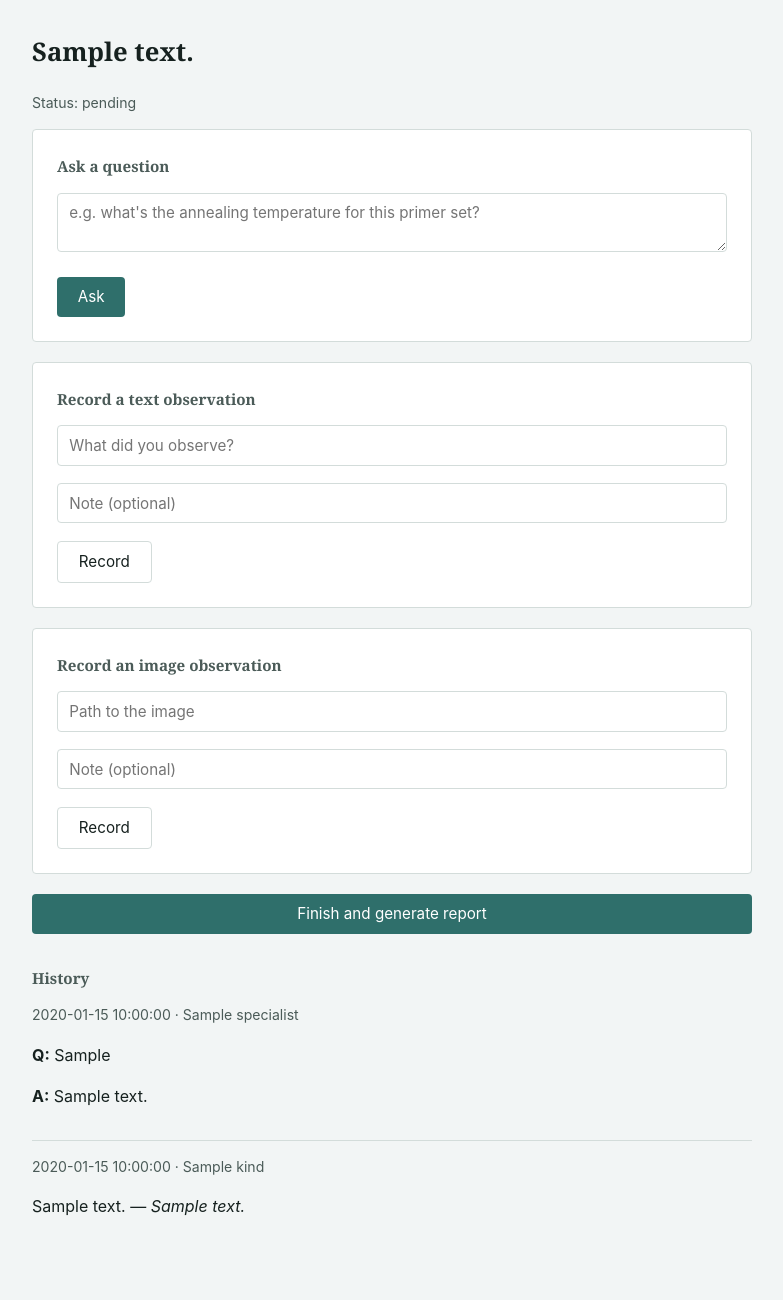
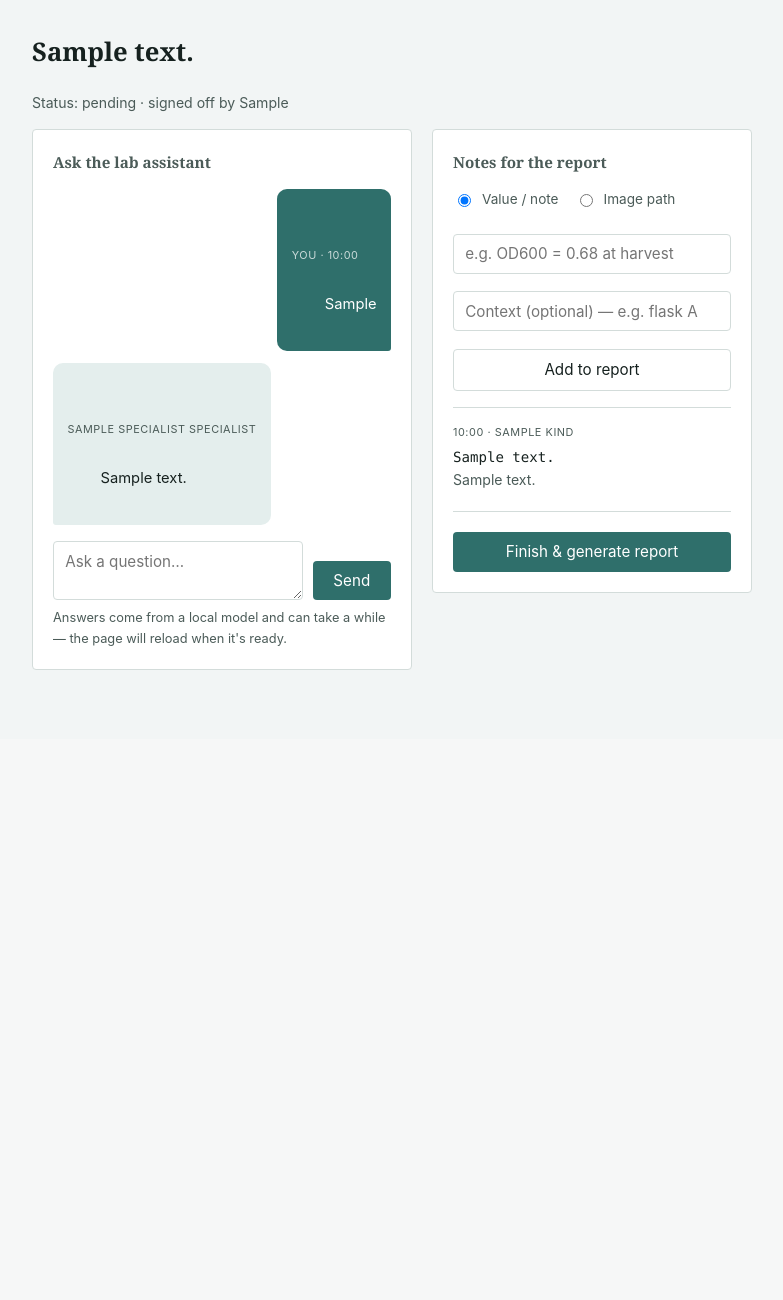
Before and after one commit to siewliksheng/labmate, a FastAPI app: template src/labmate/templates/lab.html in a window 1280 px wide. Shown: the part 61-1361 px from the top of the page, without its empty margins (248-1031 px from the left). After the commit the page ends 731 px from the top, so only its background shows below. Run offline with FastAPI, Linux system fonts and the light colour scheme; the template is opened without the code that fills it: most values are stand-ins (such as "Sample title", 1, 10 or a date in 2020).

Commit message:
Fix the gate escalating every literature answer; add chat-style Lab UI
Root cause of "the model is not answering": the gate evaluator prompt was
written entirely for safety verdicts ("is every claim backed by a
retrieved source?"), and was being applied unchanged to literature and
vision drafts. A research answer saying "I couldn't find specifics, here
are three related papers" got escalated for "claiming an optimal
temperature without a matching SDS entry." The gate still runs on every
specialist -- that part is non-negotiable -- but the rules are now
specialist-aware: strict full-groundedness for safety, narrower "did this
stray into ungrounded safety territory" rules for literature/vision.

Also fixed the hazard-keyword net's naive substring matching, which fired
on "p(harm)aceutical" and "(safe)ty" -- enough to escalate essentially any
pharma or lab-safety-adjacent literature answer. Now word-boundary
matched. The eval suite immediately caught that this silently dropped the
formaldehyde-spill scenario, which had been matching via "bio(hazard)";
compound words are now spelled out explicitly. Red-team recall back to
100%.

Adds recovery for a tool call a weaker model writes as plain text instead
of a real tool_use block -- observed live with llama3.1 leaking
{"name": "search_biorxiv", ...} verbatim into a user-facing answer. Only
recovers calls naming a tool the specialist actually has; the gate still
runs on the eventual final text.

Rebuilds the Lab page as a chat interface (conversation bubbles, escalated
answers visually distinct) with a separate notes panel that feeds report
generation, per the requested design.

Co-Authored-By: Claude Sonnet 5 <noreply@anthropic.com>

```diff
--- a/src/labmate/templates/lab.html
+++ b/src/labmate/templates/lab.html
@@ -2,57 +2,122 @@
 {% block title %}Lab — LabMate{% endblock %}
 {% block content %}
 <h1>{{ experiment.description }}</h1>
-<p class="muted">Status: {{ experiment.status }}</p>
+<p class="muted">Status: {{ experiment.status }} · signed off by {{ experiment.signed_off_by }}</p>
 
-<div class="card">
-  <h3>Ask a question</h3>
-  <form method="post" action="/experiments/{{ experiment.id }}/lab/ask" autocomplete="off">
-    <div class="field">
-      <textarea name="question" rows="2" required autocomplete="off" placeholder="e.g. what's the annealing temperature for this primer set?"></textarea>
+<div class="lab-split">
+
+  <section class="chat-pane">
+    <h3>Ask the lab assistant</h3>
+
+    <div class="chat-log" id="chat-log">
+      {% if not qa_history %}
+      <p class="muted">No questions yet. Ask anything about the literature, a
+      sample image, or a safety concern — safety questions that can't be
+      grounded in a real source get escalated to a human rather than guessed at.</p>
+      {% endif %}
+      {% for qa in qa_history %}
+      <div class="bubble user">
+        <div class="bubble-meta">You · {{ qa.timestamp[11:16] }}</div>
+        {{ qa.user_input }}
+      </div>
+      <div class="bubble assistant{% if 'escalated to a human safety officer' in qa.response_text %} escalated{% endif %}">
+        <div class="bubble-meta">{{ qa.specialist }} specialist</div>
+        {{ qa.response_text }}
+      </div>
+      {% endfor %}
     </div>
-    <button class="btn" type="submit">Ask</button>
-  </form>
+
+    <form method="post" action="/experiments/{{ experiment.id }}/lab/ask" autocomplete="off" class="chat-input">
+      <textarea name="question" rows="2" required autocomplete="off" placeholder="Ask a question…"></textarea>
+      <button class="btn" type="submit">Send</button>
+    </form>
+    <p class="muted hint">Answers come from a local model and can take a while — the page will reload when it's ready.</p>
+  </section>
+
+  <aside class="notes-pane">
+    <h3>Notes for the report</h3>
+
+    <form method="post" action="/experiments/{{ experiment.id }}/lab/record" autocomplete="off" class="note-form">
+      <div class="field">
+        <div class="seg">
+          <label class="inline"><input type="radio" name="kind" value="text" checked> Value / note</label>
+          <label class="inline"><input type="radio" name="kind" value="image"> Image path</label>
+        </div>
+      </div>
+      <div class="field">
+        <input type="text" name="content" placeholder="e.g. OD600 = 0.68 at harvest" autocomplete="off" required>
+      </div>
+      <div class="field">
+        <input type="text" name="note" placeholder="Context (optional) — e.g. flask A" autocomplete="off">
+      </div>
+      <button class="btn secondary block" type="submit">Add to report</button>
+    </form>
+
+    <div class="notes-list">
+      {% if not observations %}
+      <p class="muted">Nothing recorded yet. Anything you add here goes into the
+      final report as a result — separate from the chat above.</p>
+      {% endif %}
+      {% for obs in observations %}
+      <div class="note-item">
+        <div class="bubble-meta">{{ obs.timestamp[11:16] }} · {{ obs.kind }}</div>
+        <div class="note-content">{{ obs.content }}</div>
+        {% if obs.note %}<div class="muted">{{ obs.note }}</div>{% endif %}
+      </div>
+      {% endfor %}
+    </div>
+
+    <form method="post" action="/experiments/{{ experiment.id }}/report" class="finish-form">
+      <button class="btn block" type="submit">Finish &amp; generate report</button>
+    </form>
+  </aside>
+
 </div>
 
-<div class="card">
-  <h3>Record a text observation</h3>
-  <form method="post" action="/experiments/{{ experiment.id }}/lab/record" autocomplete="off">
-    <input type="hidden" name="kind" value="text">
-    <div class="field"><input type="text" name="content" placeholder="What did you observe?" autocomplete="off" required></div>
-    <div class="field"><input type="text" name="note" placeholder="Note (optional)" autocomplete="off"></div>
-    <button class="btn secondary" type="submit">Record</button>
-  </form>
-</div>
+<style>
+  .lab-split { display: grid; grid-template-columns: 1fr 320px; gap: 1.25rem; align-items: start; }
+  @media (max-width: 820px) { .lab-split { grid-template-columns: 1fr; } }
 
-<div class="card">
-  <h3>Record an image observation</h3>
-  <form method="post" action="/experiments/{{ experiment.id }}/lab/record" autocomplete="off">
-    <input type="hidden" name="kind" value="image">
-    <div class="field"><input type="text" name="content" placeholder="Path to the image" autocomplete="off" required></div>
-    <div class="field"><input type="text" name="note" placeholder="Note (optional)" autocomplete="off"></div>
-    <button class="btn secondary" type="submit">Record</button>
-  </form>
-</div>
+  .chat-pane, .notes-pane {
+    background: var(--paper-raised); border: 1px solid var(--rule);
+    border-radius: 4px; padding: 1.25rem;
+  }
+  .chat-log {
+    display: flex; flex-direction: column; gap: 0.75rem;
+    max-height: 55vh; overflow-y: auto; margin-bottom: 1rem;
+  }
+  .bubble {
+    padding: 0.7rem 0.9rem; border-radius: 10px; font-size: 0.92rem;
+    max-width: 85%; white-space: pre-wrap; overflow-wrap: anywhere;
+  }
+  .bubble.user { align-self: flex-end; background: var(--accent); color: #fff; border-bottom-right-radius: 3px; }
+  .bubble.user .bubble-meta { color: rgba(255,255,255,0.75); }
+  .bubble.assistant { align-self: flex-start; background: var(--accent-soft); border-bottom-left-radius: 3px; }
+  .bubble.assistant.escalated { background: var(--warn-soft); border-left: 3px solid var(--warn); }
+  .bubble-meta {
+    font-size: 0.68rem; letter-spacing: 0.05em; text-transform: uppercase;
+    color: var(--ink-soft); margin-bottom: 0.3rem;
+  }
+  .chat-input { display: flex; gap: 0.6rem; align-items: flex-end; }
+  .chat-input textarea { flex: 1; resize: vertical; }
+  .hint { margin: 0.5rem 0 0; font-size: 0.8rem; }
 
-<form method="post" action="/experiments/{{ experiment.id }}/report" style="margin-bottom: 2rem;">
-  <button class="btn block" type="submit">Finish and generate report</button>
-</form>
+  .seg { display: flex; gap: 1rem; }
+  .seg label { font-size: 0.85rem; }
+  .seg input { width: auto; }
+  .note-form { padding-bottom: 1rem; border-bottom: 1px solid var(--rule); margin-bottom: 1rem; }
+  .notes-list { display: flex; flex-direction: column; gap: 0.8rem; max-height: 40vh; overflow-y: auto; }
+  .note-item { font-size: 0.88rem; }
+  .note-content {
+    font-family: "SFMono-Regular", Consolas, "Liberation Mono", Menlo, monospace;
+    font-variant-numeric: tabular-nums; overflow-wrap: anywhere;
+  }
+  .finish-form { margin-top: 1.25rem; padding-top: 1.25rem; border-top: 1px solid var(--rule); }
+</style>
 
-<h3>History</h3>
-{% if not qa_history and not observations %}
-<p class="muted">Nothing recorded yet.</p>
-{% endif %}
-{% for qa in qa_history %}
-<div class="qa-entry">
-  <p class="muted">{{ qa.timestamp }} · {{ qa.specialist }}</p>
-  <p><strong>Q:</strong> {{ qa.user_input }}</p>
-  <p><strong>A:</strong> {{ qa.response_text }}</p>
-</div>
-{% endfor %}
-{% for obs in observations %}
-<div class="obs-entry">
-  <p class="muted">{{ obs.timestamp }} · {{ obs.kind }}</p>
-  <p>{{ obs.content }}{% if obs.note %} — <em>{{ obs.note }}</em>{% endif %}</p>
-</div>
-{% endfor %}
+<script>
+  // Keep the newest message in view on load, like a chat app.
+  var log = document.getElementById('chat-log');
+  if (log) { log.scrollTop = log.scrollHeight; }
+</script>
 {% endblock %}
```
Also changed, not shown: src/labmate/agent.py (+48 -0 lines), src/labmate/guardrails.py (+103 -26 lines), tests/test_agent.py (added, +46 -0 lines), tests/test_guardrails.py (+58 -0 lines).
